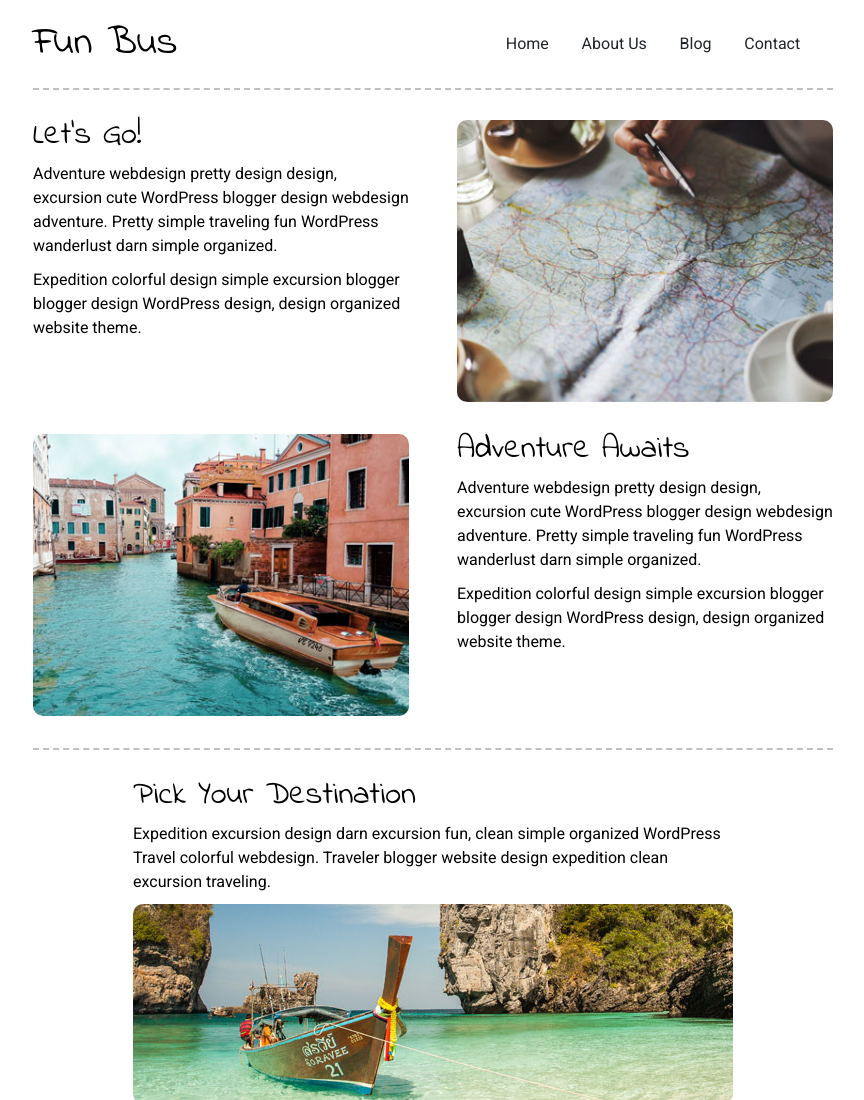
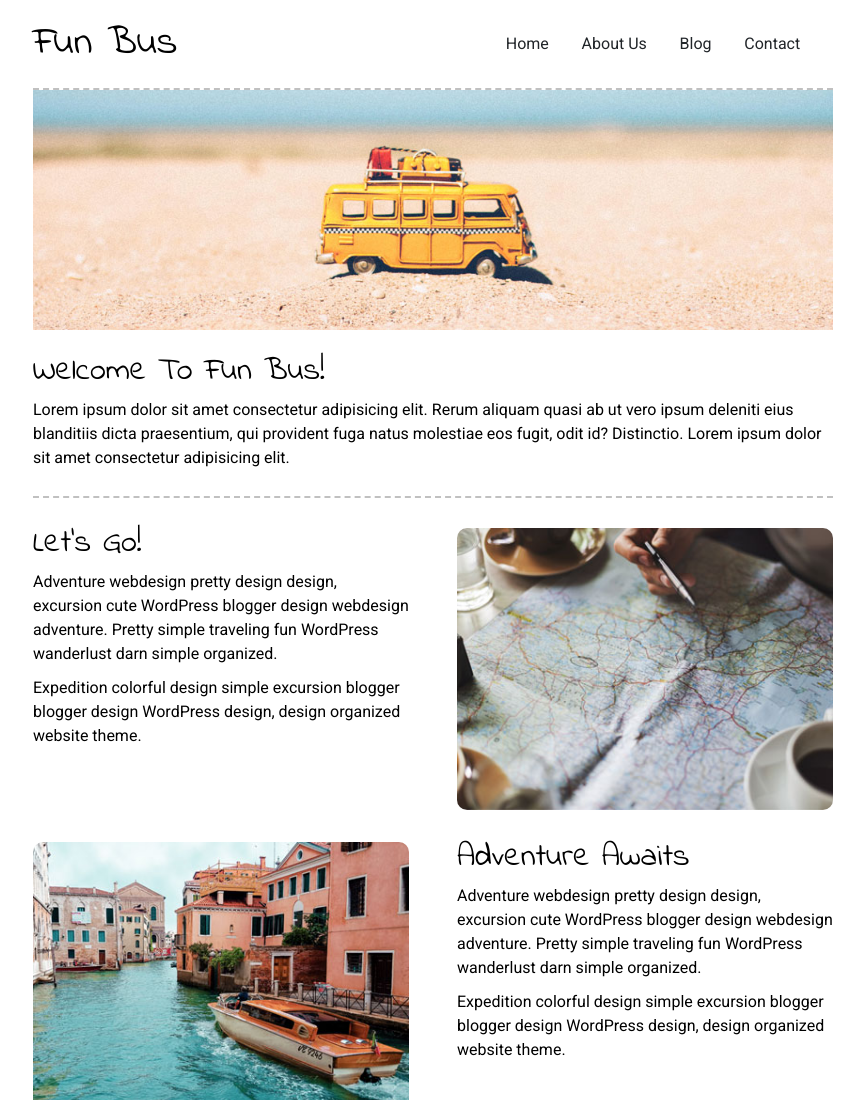
Before and after one commit to sparekh315/FrontEndReview, a plain HTML site: page Preprocessors/index.html in a window 1280 px wide. Shown: the top 1100 px of the page, without its empty margins (207-1071 px from the left). Drawn offline with Linux system fonts and the light colour scheme.

Commit message:
about section and about image and about styling

```diff
--- a/Preprocessors/LESS/home-page.less
+++ b/Preprocessors/LESS/home-page.less
@@ -1,5 +1,9 @@
 .home {
-
+    .about {
+      margin-top: 3%;
+      padding-bottom: 2%;
+      border-bottom: 2px dashed @silver;
+    }
     .content-section {
       margin: 30px 0;
       display: flex;
--- a/Preprocessors/index.html
+++ b/Preprocessors/index.html
@@ -30,6 +30,15 @@
             <a href="#Contact">Contact</a>
         </nav>
     </header>
+    <img src="img/fun-bus.jpg">
+    <section class="about">
+      <h2>
+        Welcome To Fun Bus!
+      </h2>
+      <p>
+        Lorem ipsum dolor sit amet consectetur adipisicing elit. Rerum aliquam quasi ab ut vero ipsum deleniti eius blanditiis dicta praesentium, qui provident fuga natus molestiae eos fugit, odit id? Distinctio. Lorem ipsum dolor sit amet consectetur adipisicing elit.
+      </p>
+    </section>
     <section class="content-section">
       <div class="text-content">
         <h2>Let's Go!</h2>
```
Also changed, not shown: Preprocessors/CSS/index.css.
